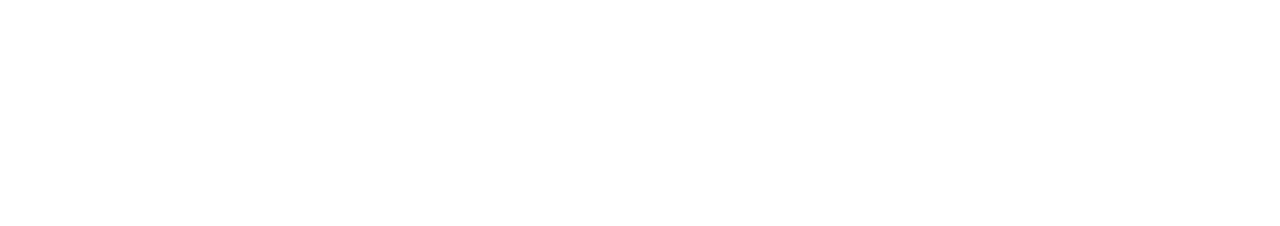
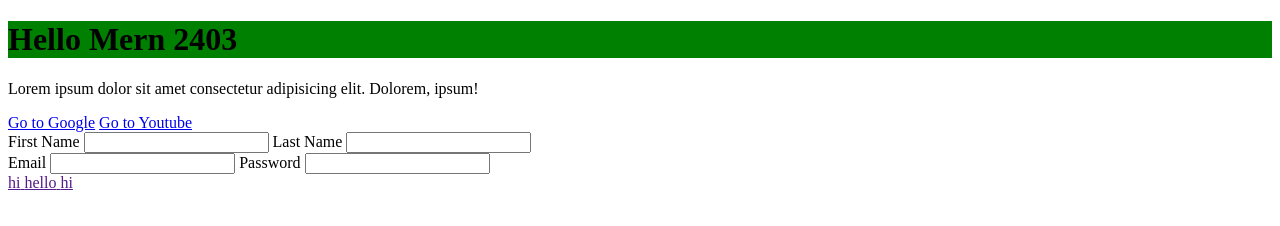
Before and after one commit to saimunhasanrifat14/DOM, a plain HTML site: page index.html in a window 1280 px wide. Drawn offline with Linux system fonts and the light colour scheme.

Commit message:
js selactors

```diff
--- a/index.html
+++ b/index.html
@@ -7,7 +7,27 @@
     <title>Dom</title>
 </head>
 <body>
-
+    <h1>Hello Mern 2403</h1>
+    <p>Lorem ipsum dolor sit amet consectetur adipisicing elit. Dolorem, ipsum!</p>
+    <a href="#">Go to Google</a>
+    <a href="#">Go to Youtube</a>
+    <form action="#">
+        <label for="firstName">First Name</label>
+        <input type="text" id="firstName" name="firstName">
+        <label for="lasttName">Last Name</label>
+        <input type="text" id="lasttName" name="lasttName">
+    </form>
+    <form action="#">
+        <label for="Email">Email</label>
+        <input type="text" id="Email" name="Email">
+        <label for="Password">Password</label>
+        <input type="text" id="Password" name="Password">
+    </form>
+    <a href="">
+        <span>hi</span>
+        <span>hello</span>
+        <span>hi</span>
+    </a>
     <script src="js/main.js"></script>
 </body>
 </html>
--- a/js/main.js
+++ b/js/main.js
@@ -0,0 +1,25 @@
+// const google = document.links[1];
+// google.style.color = "white ";
+// google.style.textDecoration = "none";
+// google.style.backgroundColor = "black"
+
+// const forms = document.forms[0].children[0].nextElementSibling.previousElementSibling.style.backgroundColor = "red";
+// forms.style.backgroundColor = 'red'
+// console.log(forms);
+
+// let doc = window.document;
+// let allChildren = doc.body.children;
+// console.log(allChildren[6].children[1]);
+
+
+// ---------- js secectors "teg Name", "Id", "Class name"
+const h1 = document.getElementsByTagName("h1");
+Array.from(h1).forEach((item, index)=> {
+    console.log(item, index);
+    if(index % 2 == 0){
+        item.style.background = "green";
+    }else{
+        item.style.background = "red";
+    }
+
+})
```
